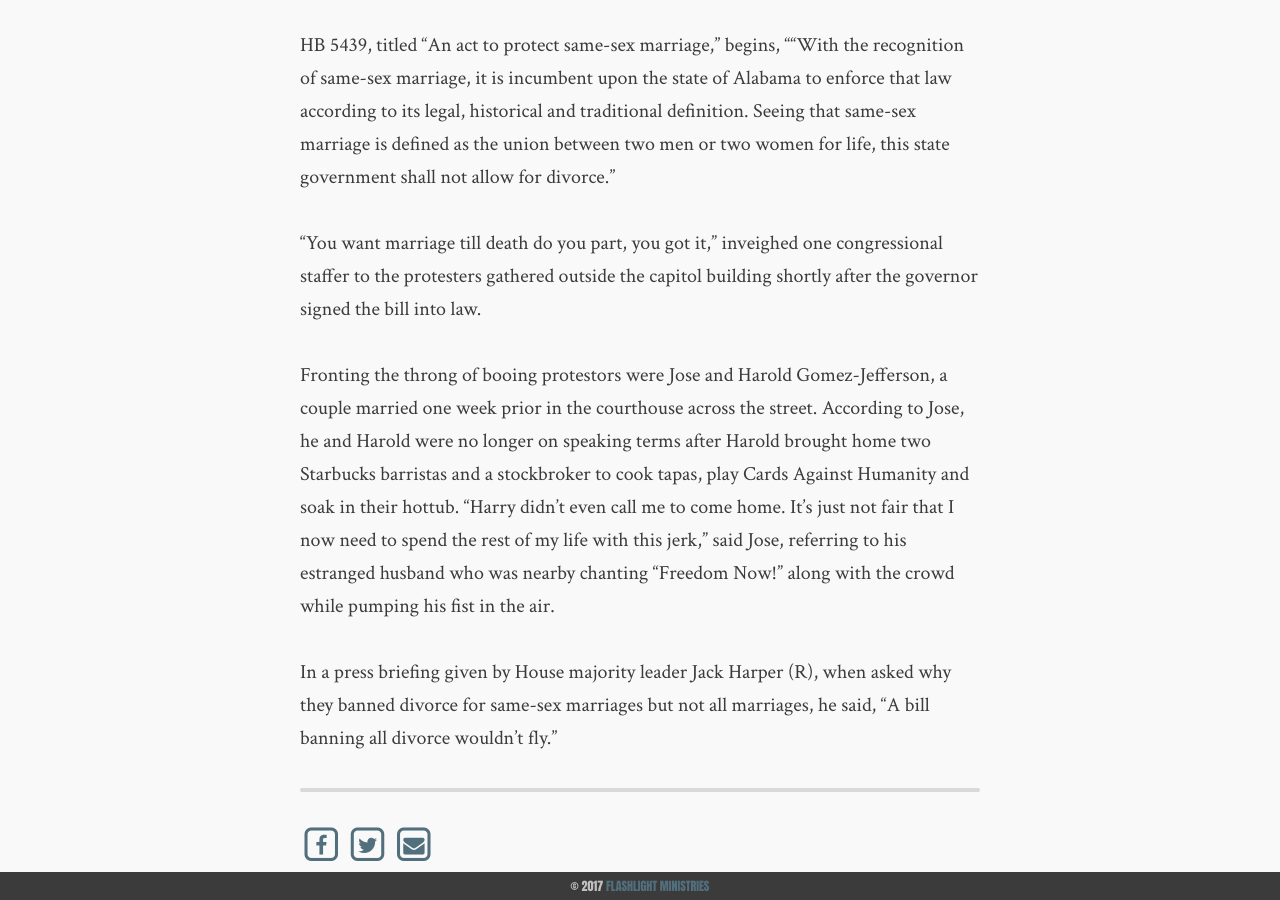
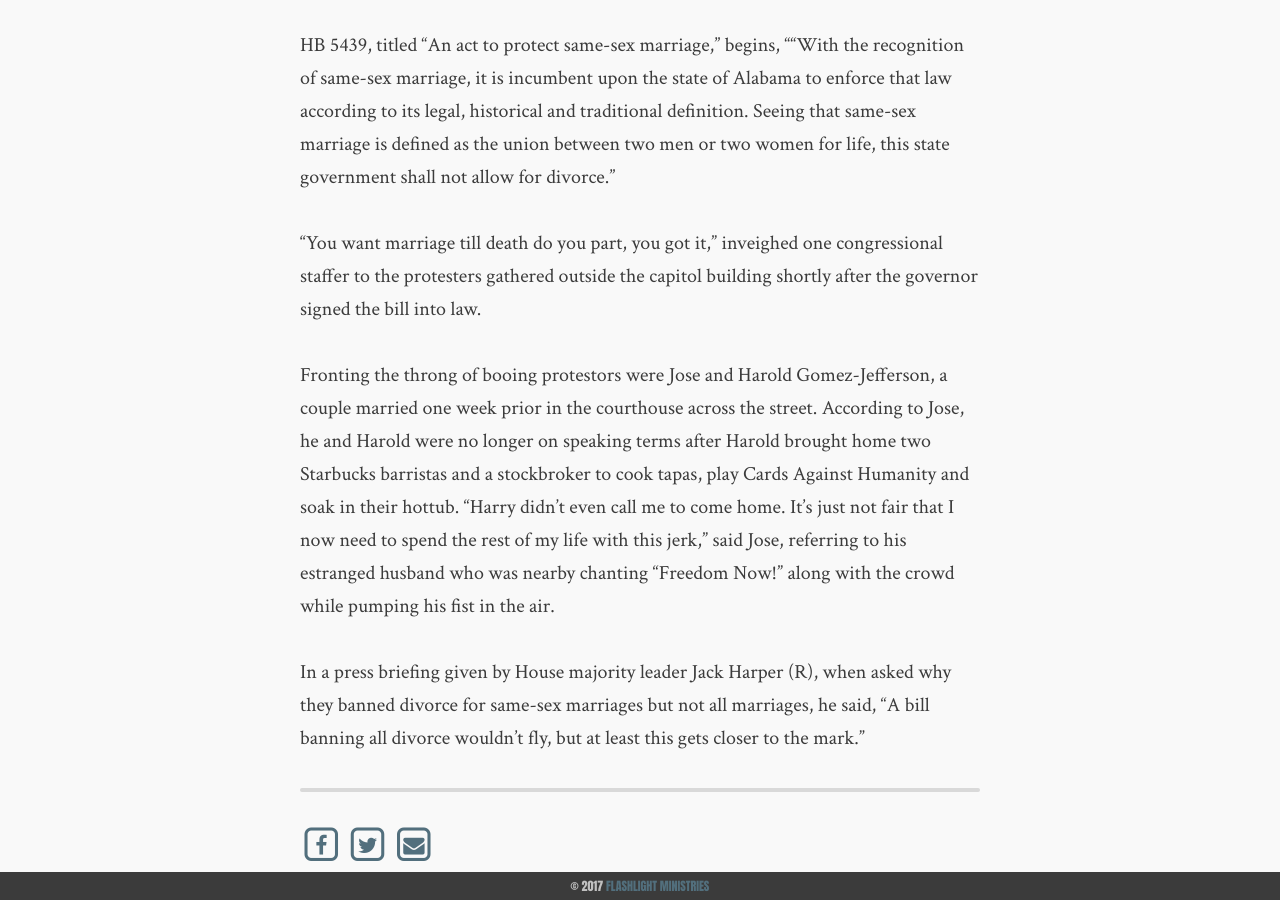
Before and after one commit to flashlightministries/oilforlight, a Jekyll site: the page built from _posts/2017-10-10-same-sex-divorce.md, in a window 1280 px wide and 900 px high, scrolled down 854 px. Built offline with Jekyll 4.4.1, drawn with Linux system fonts in a browser that asks for light colours; nearby versions of some CDN libraries.

Commit message:
Update 2017-10-10-same-sex-divorce.md

```diff
--- a/_posts/2017-10-10-same-sex-divorce.md
+++ b/_posts/2017-10-10-same-sex-divorce.md
@@ -16,4 +16,4 @@
 
 Fronting the throng of booing protestors were Jose and Harold Gomez-Jefferson, a couple married one week prior in the courthouse across the street.  According to Jose, he and Harold were no longer on speaking terms after Harold brought home two Starbucks barristas and a stockbroker to cook tapas, play Cards Against Humanity and soak in their hottub.  "Harry didn't even call me to come home.  It's just not fair that I now need to spend the rest of my life with this jerk," said Jose, referring to his estranged husband who was nearby chanting "Freedom Now!" along with the crowd while pumping his fist in the air.
 
-In a press briefing given by House majority leader Jack Harper (R), when asked why they banned divorce for same-sex marriages but not all marriages, he said, "A bill banning all divorce wouldn't fly."
+In a press briefing given by House majority leader Jack Harper (R), when asked why they banned divorce for same-sex marriages but not all marriages, he said, "A bill banning all divorce wouldn't fly, but at least this gets closer to the mark."
```
